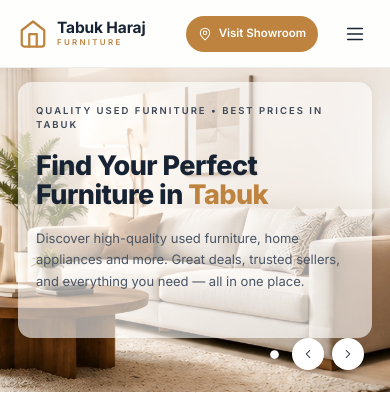
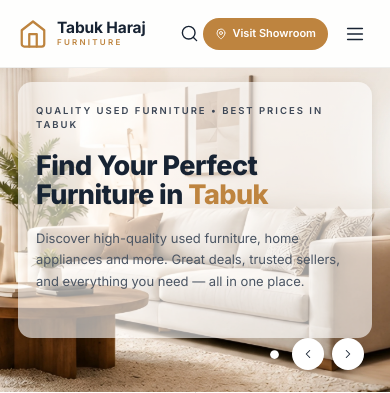
Before and after one commit to tanmoymondal1312/TabukHarajFurniture, a Django app: page / in a window 390 px wide. Shown: the top 393 px of the page. Run offline with Django 5.2, Linux system fonts and the light colour scheme.

Commit message:
Add mobile header search icon and shrink Visit Showroom CTA
- Search icon sits left of Visit Showroom on mobile (<=720px) only
- Tapping it reveals the hidden hero search bar, scrolls up and focuses input
- CTA slightly smaller on mobile: 32px height, tighter padding/font

```diff
--- a/static/css/main.css
+++ b/static/css/main.css
@@ -221,6 +221,26 @@ h2 {
   width: 15px;
   height: 15px;
   color: var(--muted);
+}
+
+.header-search {
+  display: none;
+  background: none;
+  border: none;
+  padding: 6px;
+  margin-right: -8px;
+  cursor: pointer;
+  color: var(--ink);
+  transition: color 0.15s ease;
+}
+
+.header-search:hover {
+  color: var(--gold);
+}
+
+.header-search .icon {
+  width: 19px;
+  height: 19px;
 }
 
 .header-cta {
@@ -974,6 +994,33 @@ h2 {
     display: none;
   }
 
+  body.search-open .search-bar {
+    display: flex;
+  }
+
+  .header-search {
+    display: inline-flex;
+    align-items: center;
+    justify-content: center;
+  }
+
+  .site-header__actions {
+    gap: 10px;
+  }
+
+  .header-cta {
+    height: 32px;
+    min-width: 0;
+    padding: 0 12px;
+    font-size: 11px;
+    gap: 5px;
+  }
+
+  .header-cta .icon {
+    width: 12px;
+    height: 12px;
+  }
+
   .section-title {
     font-size: 21px;
   }
@@ -995,12 +1042,6 @@ h2 {
 
   .logo {
     width: auto;
-  }
-
-  .header-cta {
-    min-width: 0;
-    padding: 0 12px;
-    font-size: 11.5px;
   }
 
   .hero__title {
--- a/static/js/main.js
+++ b/static/js/main.js
@@ -20,6 +20,17 @@
       { once: true }
     );
   });
+
+  var headerSearch = document.getElementById("header-search");
+  if (headerSearch) {
+    headerSearch.addEventListener("click", function () {
+      document.body.classList.add("search-open");
+      var hero = document.querySelector(".hero");
+      if (hero) hero.scrollIntoView({ behavior: "smooth", block: "start" });
+      var input = document.querySelector(".search-bar__input");
+      if (input) setTimeout(function () { input.focus(); }, 350);
+    });
+  }
 
   var root = document.querySelector("[data-carousel]");
   if (!root) return;
--- a/templates/partials/header.html
+++ b/templates/partials/header.html
@@ -37,6 +37,12 @@
         <span>+966 57 193 7127</span>
       </a>
 
+      <button type="button" class="header-search" id="header-search" aria-label="Open search">
+        <svg class="icon" viewBox="0 0 24 24" fill="none" stroke="currentColor" stroke-width="1.75" stroke-linecap="round" stroke-linejoin="round" aria-hidden="true">
+          <circle cx="11" cy="11" r="8"/><path d="m21 21-4.3-4.3"/>
+        </svg>
+      </button>
+
       <a href="https://maps.google.com/?q=Tabuk,+Saudi+Arabia" target="_blank" rel="noopener noreferrer" class="btn btn--gold header-cta">
         <svg class="icon" viewBox="0 0 24 24" fill="none" stroke="currentColor" stroke-width="1.75" stroke-linecap="round" stroke-linejoin="round" aria-hidden="true">
           <path d="M20 10c0 6-8 12-8 12s-8-6-8-12a8 8 0 0 1 16 0"/>
```
